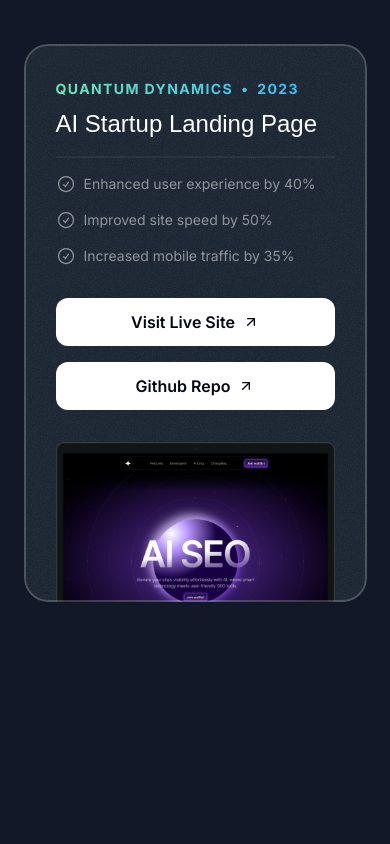
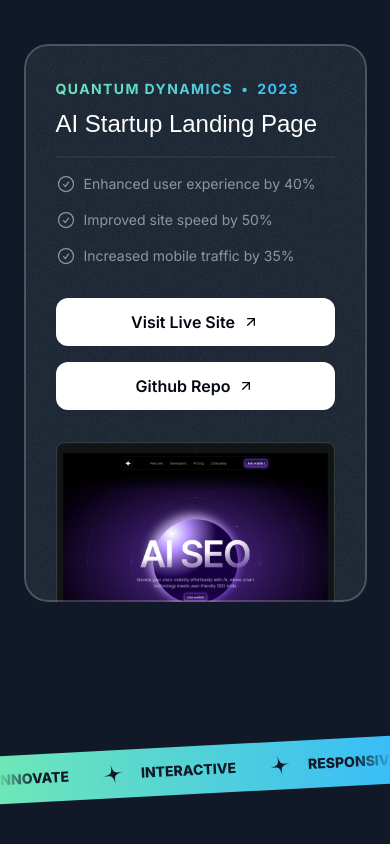
Before and after one commit to AsifAhmedSahil/portfolio-2024, a Next.js app: page / in a window 390 px wide. Shown: the part 2148-2992 px from the top of the page. Before the commit the page ends 2830 px from the top, so only its background shows below. Built offline with nearby package versions, Linux system fonts and the light colour scheme; a web font is replaced by a local one.

Commit message:
tape section design

```diff
--- a/src/app/page.tsx
+++ b/src/app/page.tsx
@@ -1,6 +1,7 @@
 import { Header } from "@/sections/Header";
 import { HeroSection } from "@/sections/Hero";
 import { ProjectsSection } from "@/sections/Projects";
+import { TapeSection } from "@/sections/Tape";
 
 export default function Home() {
   return (
@@ -8,6 +9,7 @@
       <Header/>
       <HeroSection/>
       <ProjectsSection/>
+      <TapeSection/>
     </div>
   );
 }
--- a/src/sections/Tape.tsx
+++ b/src/sections/Tape.tsx
@@ -1,3 +1,41 @@
+const words = [
+  "Innovate",
+  "Interactive",
+  "Responsive",
+  "Maintainable",
+
+  "Create",
+  "Inspire",
+  "Design",
+  "Imagine",
+  "Explore",
+  "Connect",
+  "Craft",
+  "Transform",
+  "Engage"
+];
+
+import StarIcon from "@/assets/icons/star.svg"
+
+
 export const TapeSection = () => {
-  return <div>Tape Section</div>;
+  return (
+    <div className="py-16 lg:py-24 overflow-x-clip">
+      <div className="bg-gradient-to-r from-emerald-300 to-sky-400  -rotate-3 -mx-1">
+      <div className="flex [mask-image:linear-gradient(to_right,transparent,black_10%,black_90%,transparent)]">
+      <div className="flex flex-none gap-4 py-3">
+      {
+        words.map((word)=>(
+          <div key={word} className="inline-flex gap-8 items-center">
+            <span className="text-sm text-gray-900 uppercase font-extrabold">{word}</span>
+            <StarIcon className="size-6 text-gray-900 -rotate-12"/>
+
+          </div>
+        ))
+      }
+      </div>
+      </div>
+      </div>
+    </div>
+  );
 };
```
